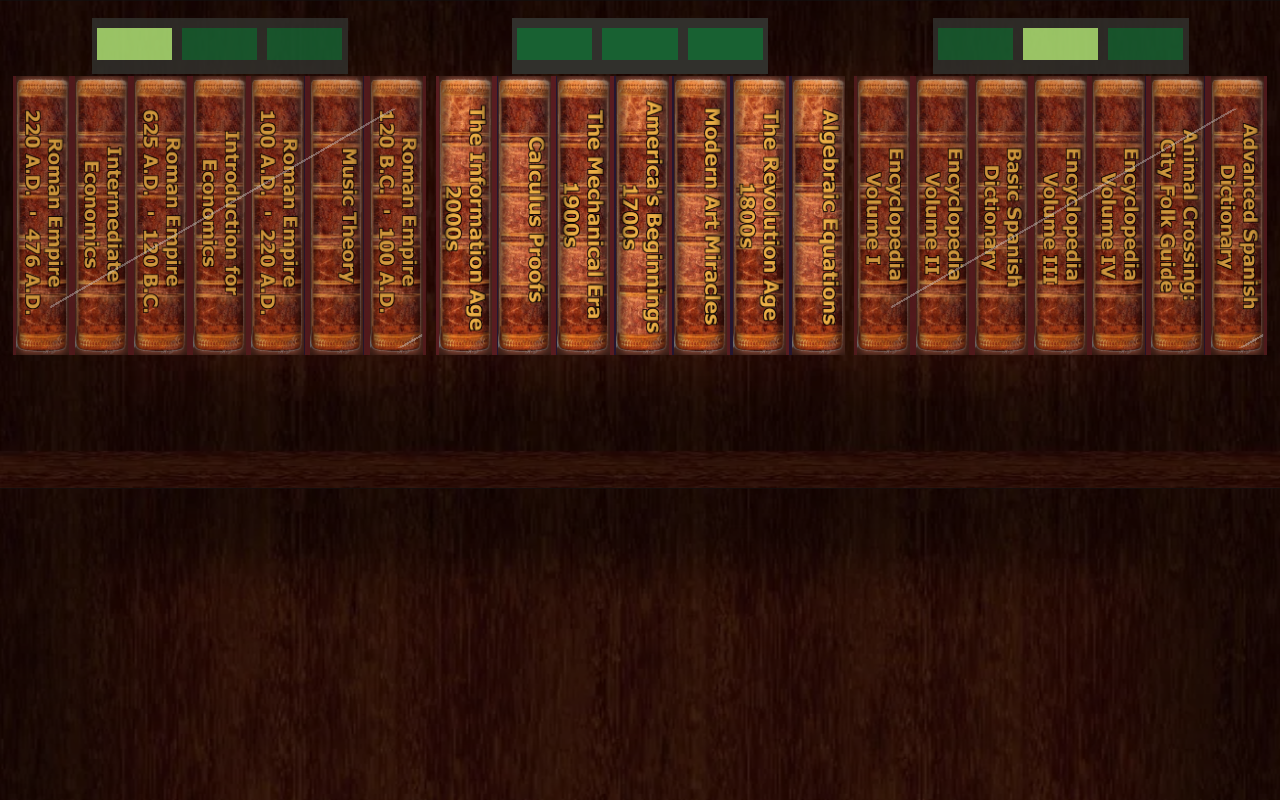
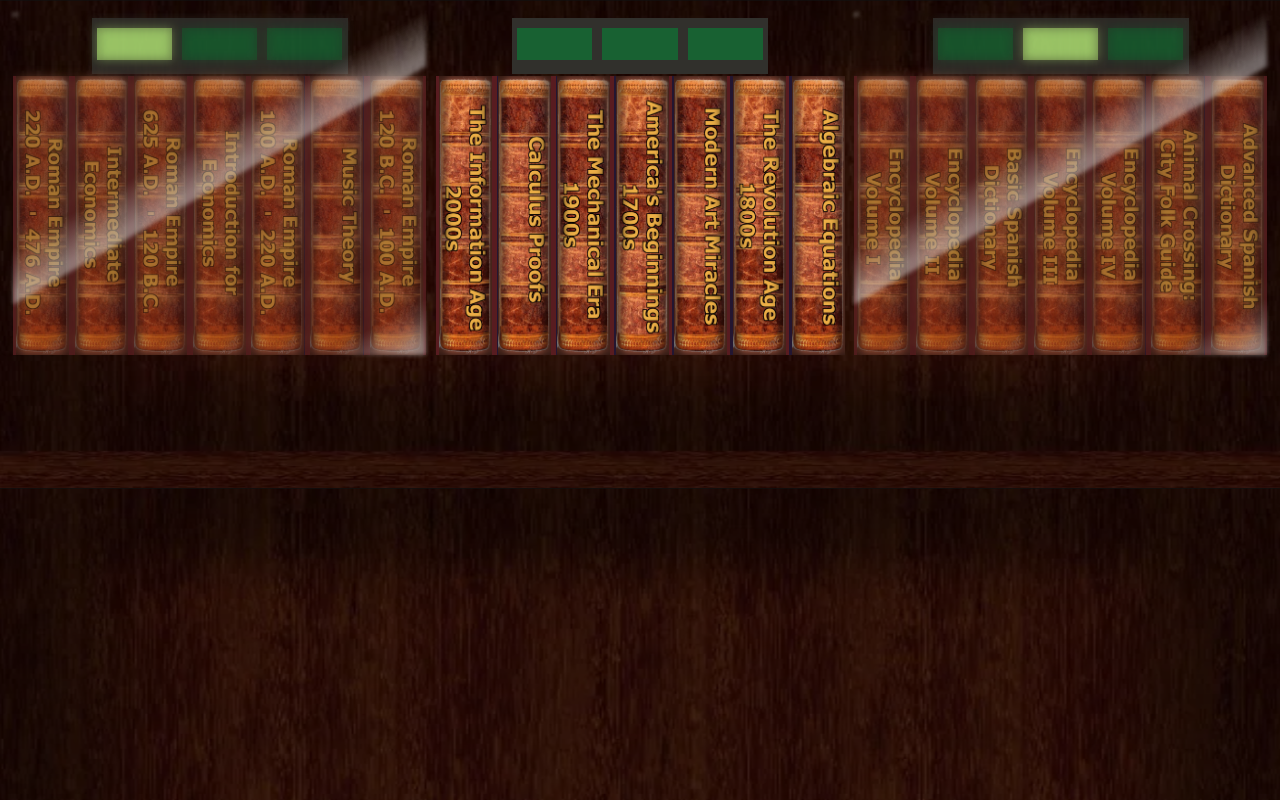
Before and after one commit to aiyyer-ai/Bookshelf2, a website: page index.html in a window 1280 px wide. Drawn offline with Linux system fonts and the light colour scheme.

Commit message:
added glass textures

```diff
--- a/style.css
+++ b/style.css
@@ -162,17 +162,20 @@ html {
 }
 
 .glass {
-	opacity: 0.4;
+	opacity: 0.5;
+	background-image: url("./allbooks/otherimages/glasstexture3.png");
+	position: absolute;
 	background-image: repeating-linear-gradient(-30deg,
+	    #eee 1px,
 	    #eee 10px,
-	    #eee 12px,
-	    transparent 12px,
-	    transparent 220px);
-	position: absolute;
-	transform: translate(10%, 40%);
-	width: 90%;
-	height: 70%;
+	    transparent 50px,
+	    transparent 250px);
+	width: 100%;
+	height: 100%;
 	z-index: 1;
+	filter: blur(2px);
+	backdrop-filter: blur(5px);
+	box-shadow: inset 0 0 100px #4d5659, inset 0 0 50px #4d5659, inset 0 0 10px #4d5659, ;
 
 }
 
```
Also changed, not shown: allbooks/otherimages/glasstexture.jpg (added), allbooks/otherimages/glasstexture1.jpg (added), allbooks/otherimages/glasstexture3.png (added).
